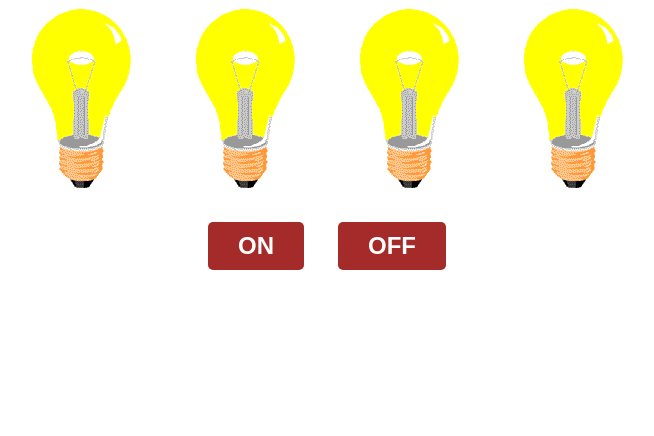
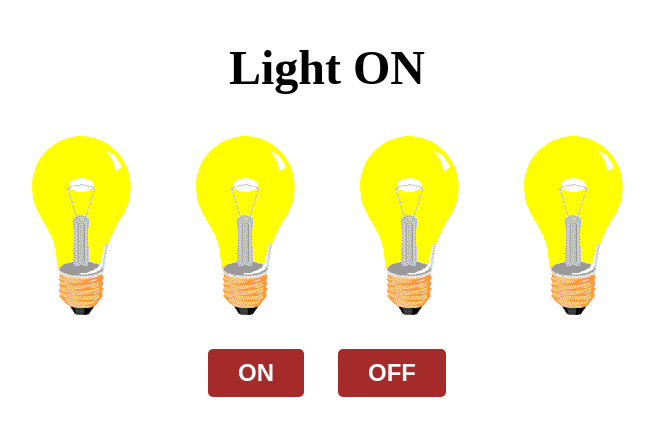
Before and after one commit to saifur703/vanilla-javascript-project, a plain HTML site: page bulb-on-bulb-off/index.html in a window 1280 px wide. Both pictures are taken after a click on the button "ON". Shown: the whole page, without its empty margins (313-967 px from the left). Drawn offline with Linux system fonts and the light colour scheme.

Commit message:
add dynamic Title for Light On Off

```diff
--- a/bulb-on-bulb-off/index.html
+++ b/bulb-on-bulb-off/index.html
@@ -8,6 +8,7 @@
     <link rel="stylesheet" href="style.css" />
   </head>
   <body>
+    <h2 class="title">Light OFF</h2>
     <div class="lights">
       <img src="pic_bulboff.gif" alt="pic" />
       <img src="pic_bulboff.gif" alt="pic" />
--- a/bulb-on-bulb-off/script.js
+++ b/bulb-on-bulb-off/script.js
@@ -1,14 +1,17 @@
 let img = document.querySelectorAll(".lights img");
 let lightOn = document.querySelector("#lightOn");
 let lightOff = document.querySelector("#lightOff");
+let title = document.querySelector(".title");
 
 lightOn.addEventListener("click", function () {
   for (let i = 0; i < img.length; i++) {
     img[i].src = "pic_bulbOn.gif";
+    title.innerHTML = "Light ON";
   }
 });
 lightOff.addEventListener("click", function () {
   for (let i = 0; i < img.length; i++) {
     img[i].src = "pic_bulbOff.gif";
+    title.innerHTML = "Light OFF";
   }
 });
--- a/bulb-on-bulb-off/style.css
+++ b/bulb-on-bulb-off/style.css
@@ -1,3 +1,8 @@
+.title {
+  font-size: 3rem;
+  font-weight: bold;
+  text-align: center;
+}
 .lights {
   text-align: center;
 }
```
